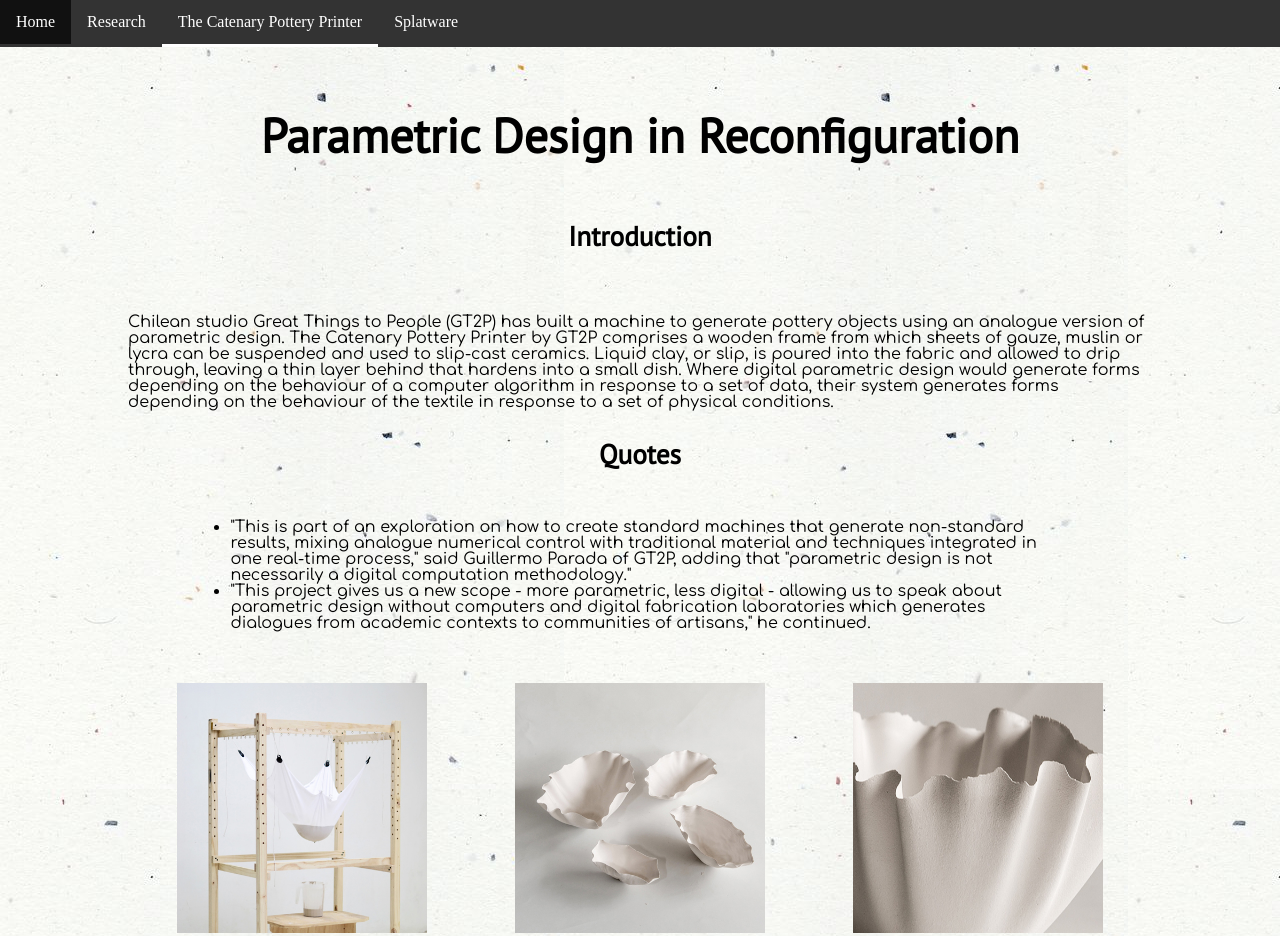
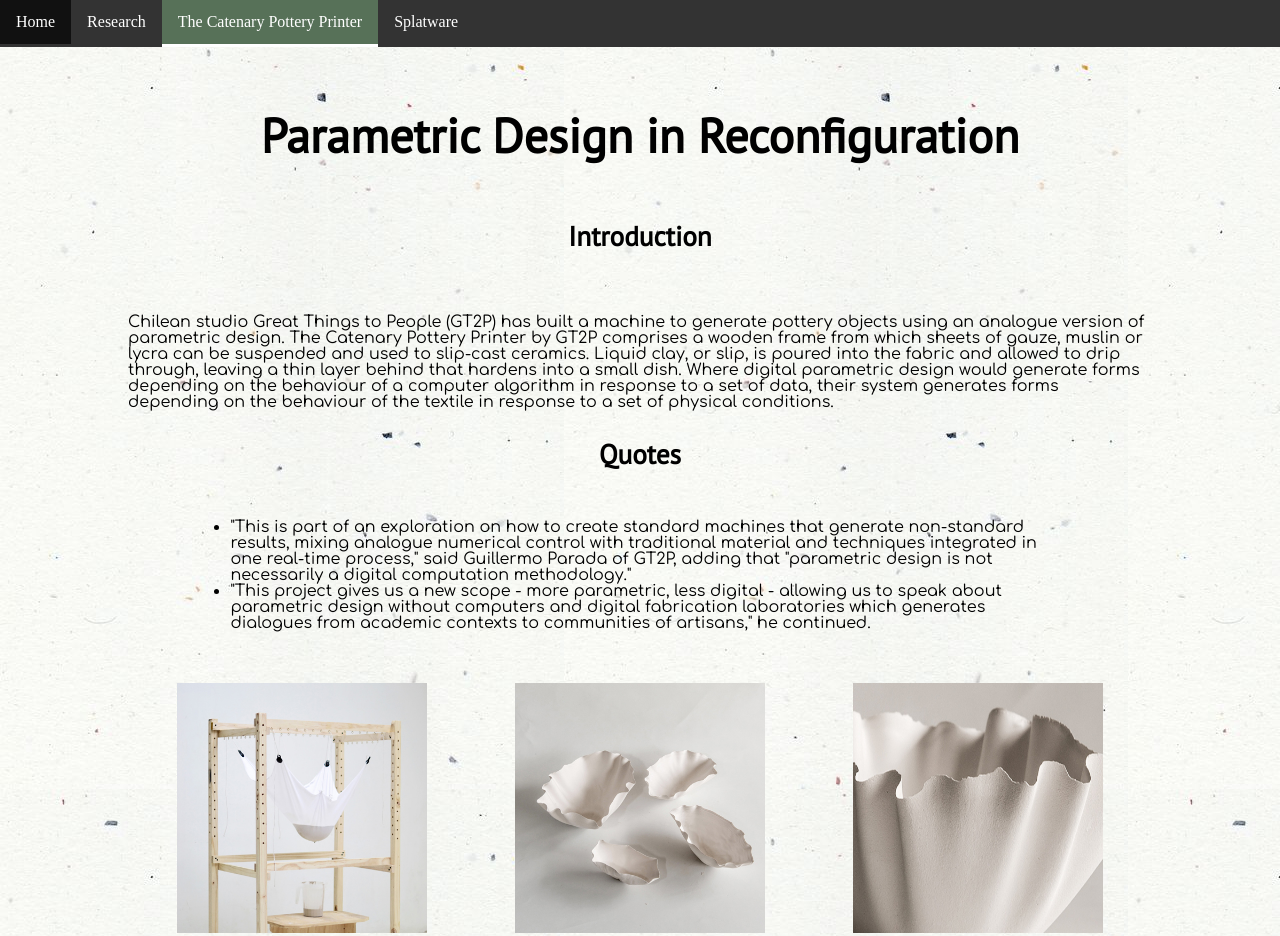
Before and after one commit to joungway/Reconfigruation-Lab, a plain HTML site: page cpp.html in a window 1280 px wide. Shown: the top 936 px of the page. Drawn offline with Linux system fonts and the light colour scheme.

Commit message:
Add files via upload

```diff
--- a/css/style.css
+++ b/css/style.css
@@ -85,7 +85,7 @@
 
 /* nav li a:active { */
 .currenrtpage{
-  background-color: ##577158;
+  background-color:#577158;
   color:white;
   /* text-decoration: underline; */
   border-bottom:3px solid white;
```
